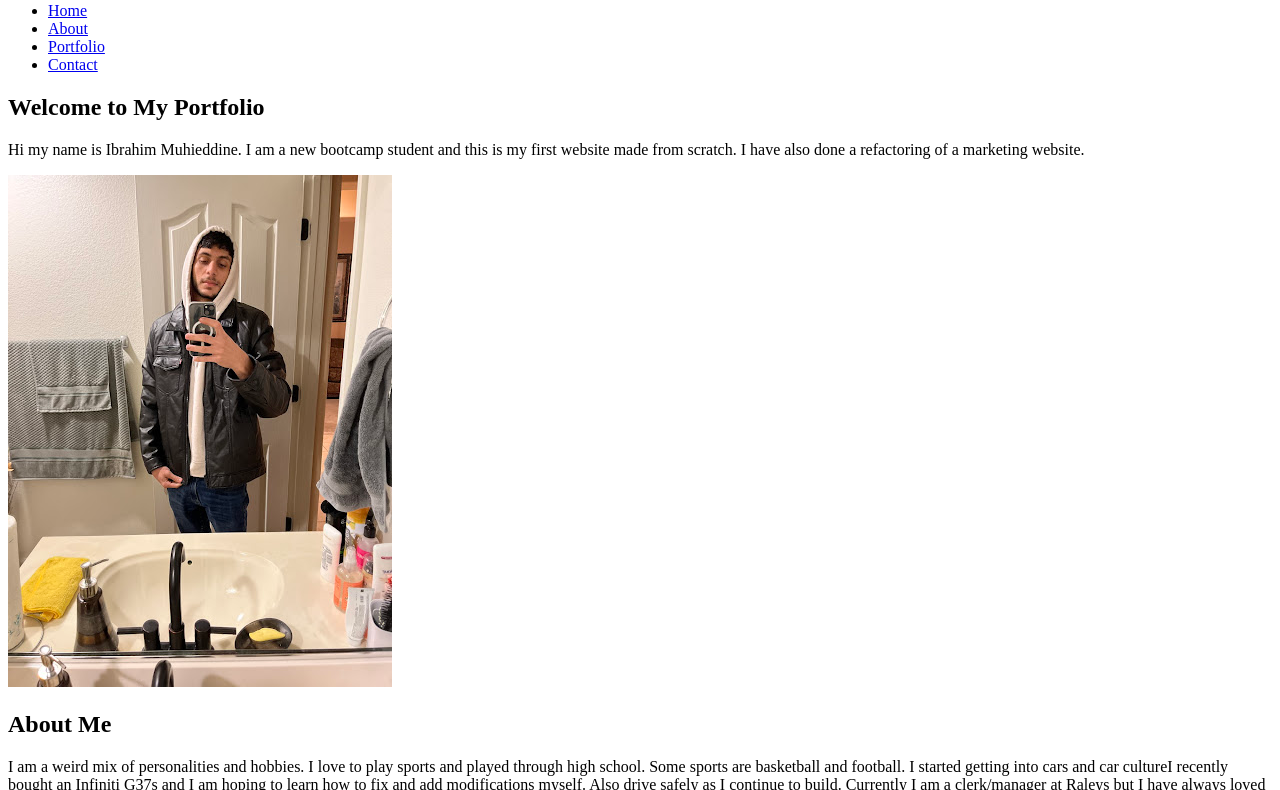
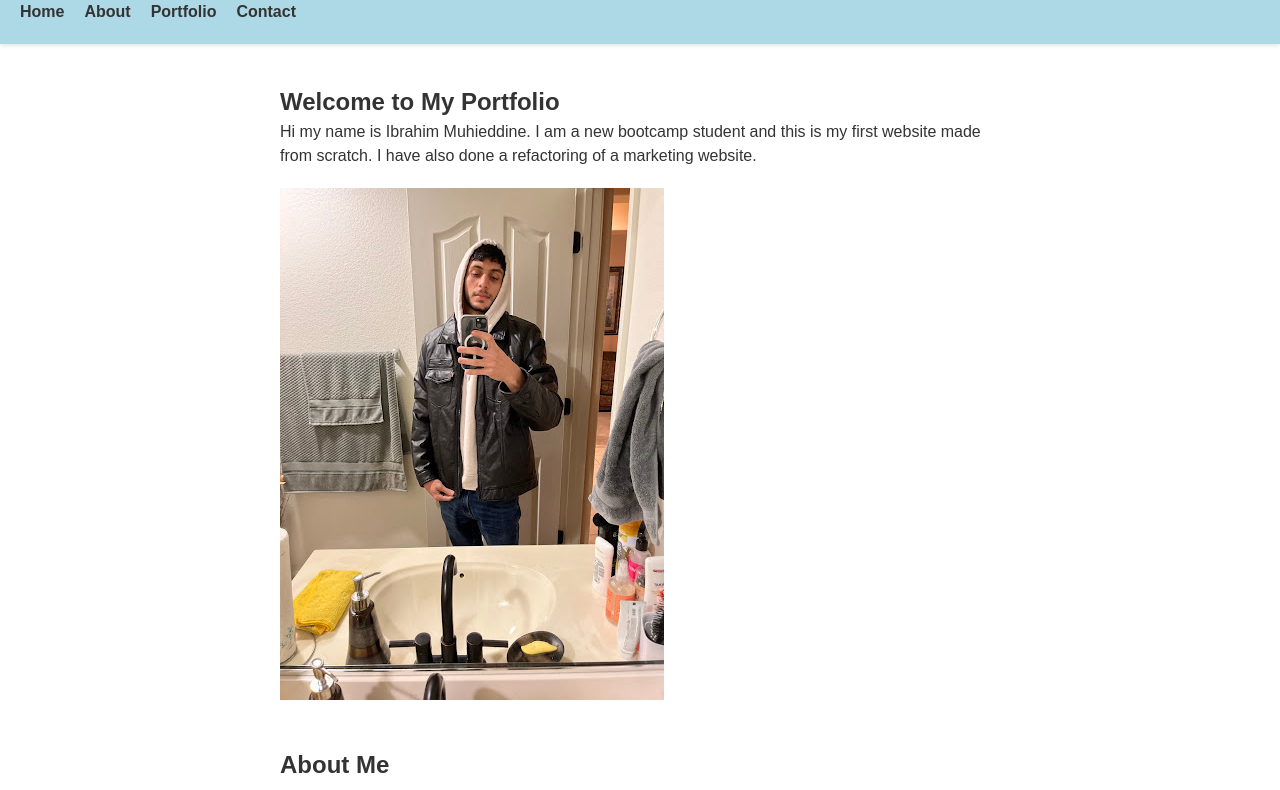
Before and after one commit to Ibrahim9166/Ibrahims-Portfolio-page, a plain HTML site: page index.html in a window 1280 px wide. Shown: the part 78-868 px from the top of the page. Drawn offline with Linux system fonts and the light colour scheme.

Commit message:
I looked over some old activities and made a template to play around with in style.css.

```diff
--- a/assets/style.css
+++ b/assets/style.css
@@ -0,0 +1,84 @@
+/* Basic reset */
+* {
+    box-sizing: border-box;
+    margin: 0;
+    padding: 0;
+  }
+
+  /* Body styles */
+  body {
+    font-family: Arial, sans-serif;
+    font-size: 16px;
+    line-height: 1.5;
+    color: #333;
+  }
+
+  /* Header styles */
+  header {
+    background-color: lightblue;
+    padding: 20px;
+    box-shadow: 0 2px 4px rgba(0,0,0,.1);
+  }
+
+  header h1 {
+    font-size: 32px;
+    font-weight: bold;
+    margin-bottom: 10px;
+  }
+
+  nav ul {
+    list-style: none;
+    display: flex;
+  }
+
+  nav ul li {
+    margin-right: 20px;
+  }
+
+  nav ul li:last-child {
+    margin-right: 0;
+  }
+
+  nav ul li a {
+    color: #333;
+    text-decoration: none;
+    font-weight: bold;
+  }
+
+  nav ul li a:hover {
+    color: #007bff;
+  }
+
+  /* Main styles */
+  main {
+    max-width: 800px;
+    margin: 0 auto;
+    padding: 40px;
+  }
+
+  section {
+    margin-bottom: 40px;
+  }
+
+  section h2 {
+    font-size: 24px;
+    font-weight: bold;
+    margin-bottom: 20px;
+  }
+
+  section p {
+    margin-bottom: 20px;
+    line-height: 1.5;
+  }
+
+  section img {
+    max-width: 100%;
+  }
+
+  /* Footer styles */
+  footer {
+    background-color: lightblue;
+    padding: 20px;
+    text-align: center;
+    font-size: 14px;
+  }
--- a/index.html
+++ b/index.html
@@ -4,6 +4,7 @@
     <meta charset="UTF-8">
     <meta name="viewport" content="width=device-width, initial-scale=1.0">
     <title>My Portfolio</title>
+    <link rel="stylesheet" href="assets/style.css">
   </head>
   <body>
     <header>
```
